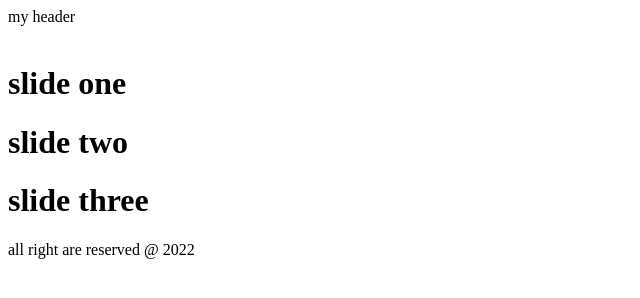
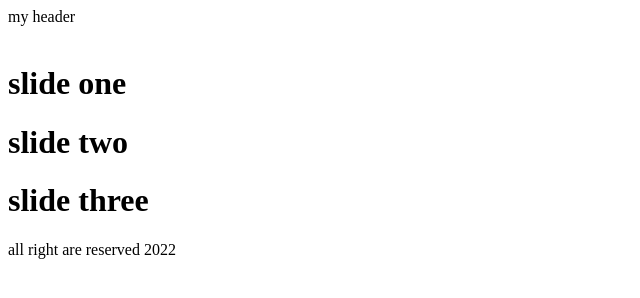
Before and after one commit to Rezah648/git.project.one, a plain HTML site: page index.html in a window 1280 px wide. Shown: the full height of the page, 0-640 px from the left. Drawn offline with Linux system fonts and the light colour scheme.

Commit message:
change in footer added

```diff
--- a/index.html
+++ b/index.html
@@ -21,7 +21,7 @@
         <h1>slide three</h1>
     </dev>
     <footer>
-        all right are reserved @ 2022
+        all right are reserved  2022
     </footer>
 
     <script src="script.js"></script>
```
